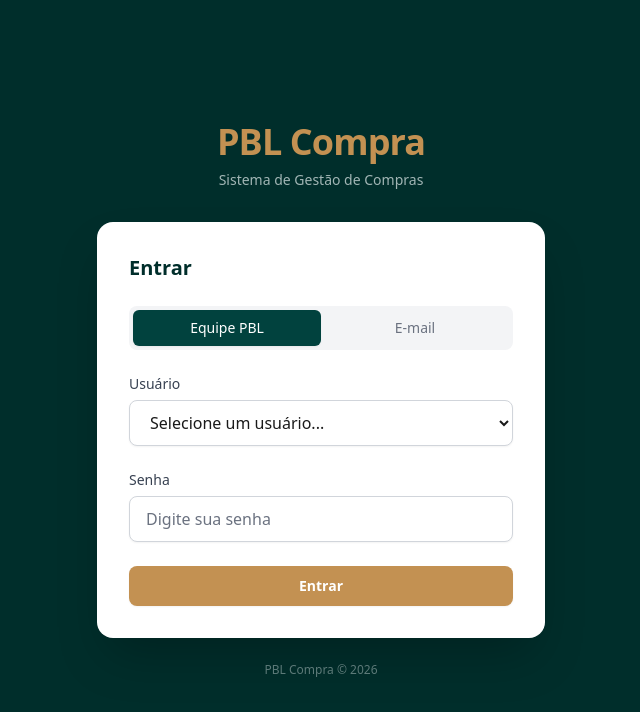
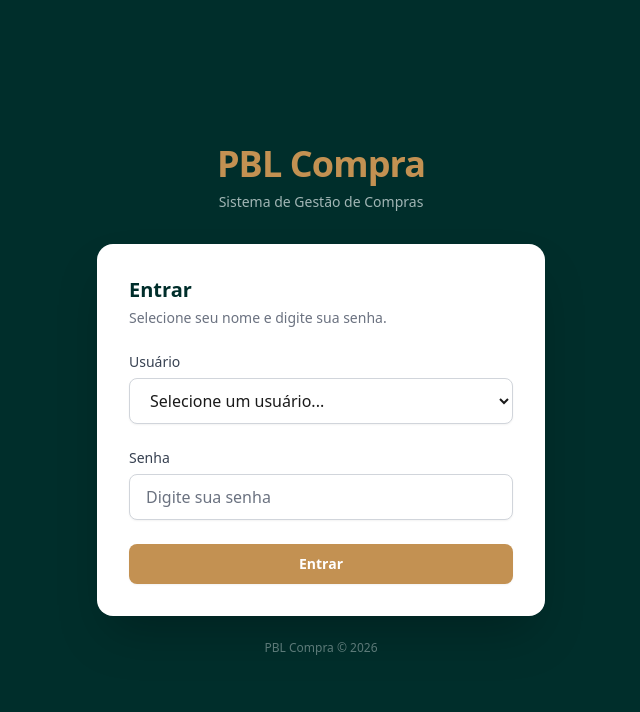
Before and after one commit to jeannepuerta-cell/pbl-compra, a Next.js app: page /login in a window 1280 px wide. Shown: the top 712 px of the page, without its empty margins (319-959 px from the left). Built offline with nearby package versions, Linux system fonts and the light colour scheme.

Commit message:
revert: remover usuário Maicon e login por email — não pertence a este projeto

```diff
--- a/app/login/page.tsx
+++ b/app/login/page.tsx
@@ -4,15 +4,9 @@ import { useState } from 'react'
 import { useRouter } from 'next/navigation'
 import { createClient } from '@/lib/supabase/client'
 
-// Mapa de emails customizados (login → email real)
-const CUSTOM_EMAILS: Record<string, string> = {
-  maicon: 'professormaiconceb@gmail.com',
-}
-
 const USERS_BY_SETOR = {
   Diretoria: [
     { login: 'piercarlo', name: 'Piercarlo' },
-    { login: 'maicon', name: 'Maicon' },
   ],
   Gestora: [
     { login: 'jeanne', name: 'Jeanne' },
@@ -38,9 +32,7 @@ const USERS_BY_SETOR = {
 
 export default function LoginPage() {
   const router = useRouter()
-  const [mode, setMode] = useState<'equipe' | 'email'>('equipe')
   const [selectedLogin, setSelectedLogin] = useState('')
-  const [emailInput, setEmailInput] = useState('')
   const [password, setPassword] = useState('')
   const [error, setError] = useState('')
   const [loading, setLoading] = useState(false)
@@ -49,20 +41,9 @@ export default function LoginPage() {
     e.preventDefault()
     setError('')
 
-    let email = ''
-
-    if (mode === 'equipe') {
     if (!selectedLogin) {
       setError('Selecione um usuário.')
       return
-      }
-      email = CUSTOM_EMAILS[selectedLogin] || `${selectedLogin}@pblcompra.com`
-    } else {
-      if (!emailInput) {
-        setError('Digite seu e-mail.')
-        return
-      }
-      email = emailInput.trim()
     }
 
     if (!password) {
@@ -74,9 +55,8 @@ export default function LoginPage() {
 
     try {
       const supabase = createClient()
-
       const { error: authError } = await supabase.auth.signInWithPassword({
-        email,
+        email: `${selectedLogin}@pblcompra.com`,
         password,
       })
 
@@ -113,34 +93,17 @@ export default function LoginPage() {
         >
           <div>
             <h2 className="text-xl font-semibold text-verde-escuro">Entrar</h2>
+            <p className="text-sm text-gray-500 mt-1">
+              Selecione seu nome e digite sua senha.
+            </p>
           </div>
 
-          {/* Mode toggle */}
-          <div className="flex rounded-lg bg-gray-100 p-1">
-            <button
-              type="button"
-              onClick={() => setMode('equipe')}
-              className={`flex-1 py-2 text-sm font-medium rounded-md transition-colors ${
-                mode === 'equipe' ? 'bg-verde text-white shadow-sm' : 'text-gray-500 hover:text-gray-700'
-              }`}
+          {/* User dropdown */}
+          <div className="space-y-1.5">
+            <label
+              htmlFor="user-select"
+              className="block text-sm font-medium text-gray-700"
             >
-              Equipe PBL
-            </button>
-            <button
-              type="button"
-              onClick={() => setMode('email')}
-              className={`flex-1 py-2 text-sm font-medium rounded-md transition-colors ${
-                mode === 'email' ? 'bg-verde text-white shadow-sm' : 'text-gray-500 hover:text-gray-700'
-              }`}
-            >
-              E-mail
-            </button>
-          </div>
-
-          {/* Login field */}
-          {mode === 'equipe' ? (
-            <div className="space-y-1.5">
-              <label htmlFor="user-select" className="block text-sm font-medium text-gray-700">
               Usuário
             </label>
             <select
@@ -161,21 +124,6 @@ export default function LoginPage() {
               ))}
             </select>
           </div>
-          ) : (
-            <div className="space-y-1.5">
-              <label htmlFor="email-input" className="block text-sm font-medium text-gray-700">
-                E-mail
-              </label>
-              <input
-                id="email-input"
-                type="email"
-                value={emailInput}
-                onChange={(e) => setEmailInput(e.target.value)}
-                placeholder="seu@email.com"
-                className="w-full rounded-lg border border-gray-300 bg-white px-4 py-2.5 text-gray-900 shadow-sm placeholder:text-gray-400 focus:border-dourado focus:ring-2 focus:ring-dourado/30 focus:outline-none transition"
-              />
-            </div>
-          )}
 
           {/* Password */}
           <div className="space-y-1.5">
```
Lines whose indentation alone changed are shown as unchanged.
